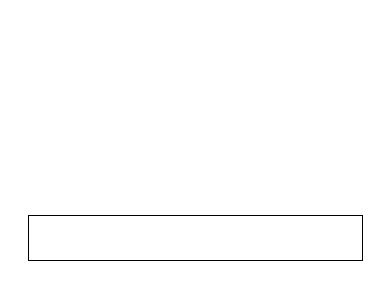
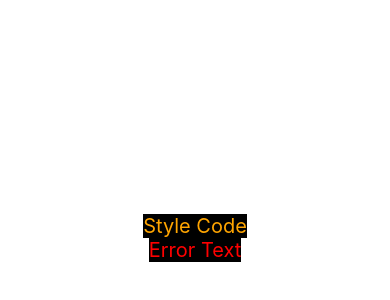
Before and after one commit to ppErika/ReactNative-practice1, a React Native app: screen / in a window 390 px wide. Shown: the part 184-484 px from the top of the page. Built offline with nearby package versions, Linux system fonts and the light colour scheme.

Commit message:
스타일시트이용하기 (여러 스타일을 적용하려면 배열로 사용)

```diff
--- a/src/App.js
+++ b/src/App.js
@@ -1,23 +1,11 @@
-import React, {useState} from 'react';
-import {StyleSheet, View, TextInput, Text} from 'react-native';
-import MyButton from './MyButton';
+import React from 'react';
+import {StyleSheet, Text, View} from 'react-native';
 
 export default function App() {
-  const [addition, setAddition] = useState(0);
-  const [multiple, setmultiple] = useState(1);
-
   return (
     <View style={styles.container}>
-      <TextInput
-        // onChange={(event) => console.log(event.nativeEvent.text)}
-        // input의 Text만 원하면 onChangeText를 활용하는 것이 더 나음 (위 아래 지금 같은 코드)
-        onChangeText={text=>console.log(text)}
-        style={{borderWidth: 1, padding: 10, fontSize: 20}}
-      />
-      {/* <Text style={{fontSize: 20}}>{addition}</Text>
-      <Text style={{fontSize: 20}}>{multiple}</Text>
-      <MyButton title="addition" onPress={()=>setAddition(addition+2)}/>
-      <MyButton title="multiple" onPress={()=>setmultiple(multiple*2)}/> */}
+      <Text style={[styles.text, {color: 'orange'}]}>Style Code</Text>
+      <Text style={[styles.text, styles.errorText]}>Error Text</Text>
     </View>
   );
 }
@@ -29,4 +17,12 @@ const styles = StyleSheet.create({
     alignItems: 'center',
     justifyContent: 'center',
   },
+  text: {
+    backgroundColor: 'black',
+    color: 'white',
+    fontSize: 20,
+  },
+  errorText: {
+    color: 'red',
+  },
 });
```
